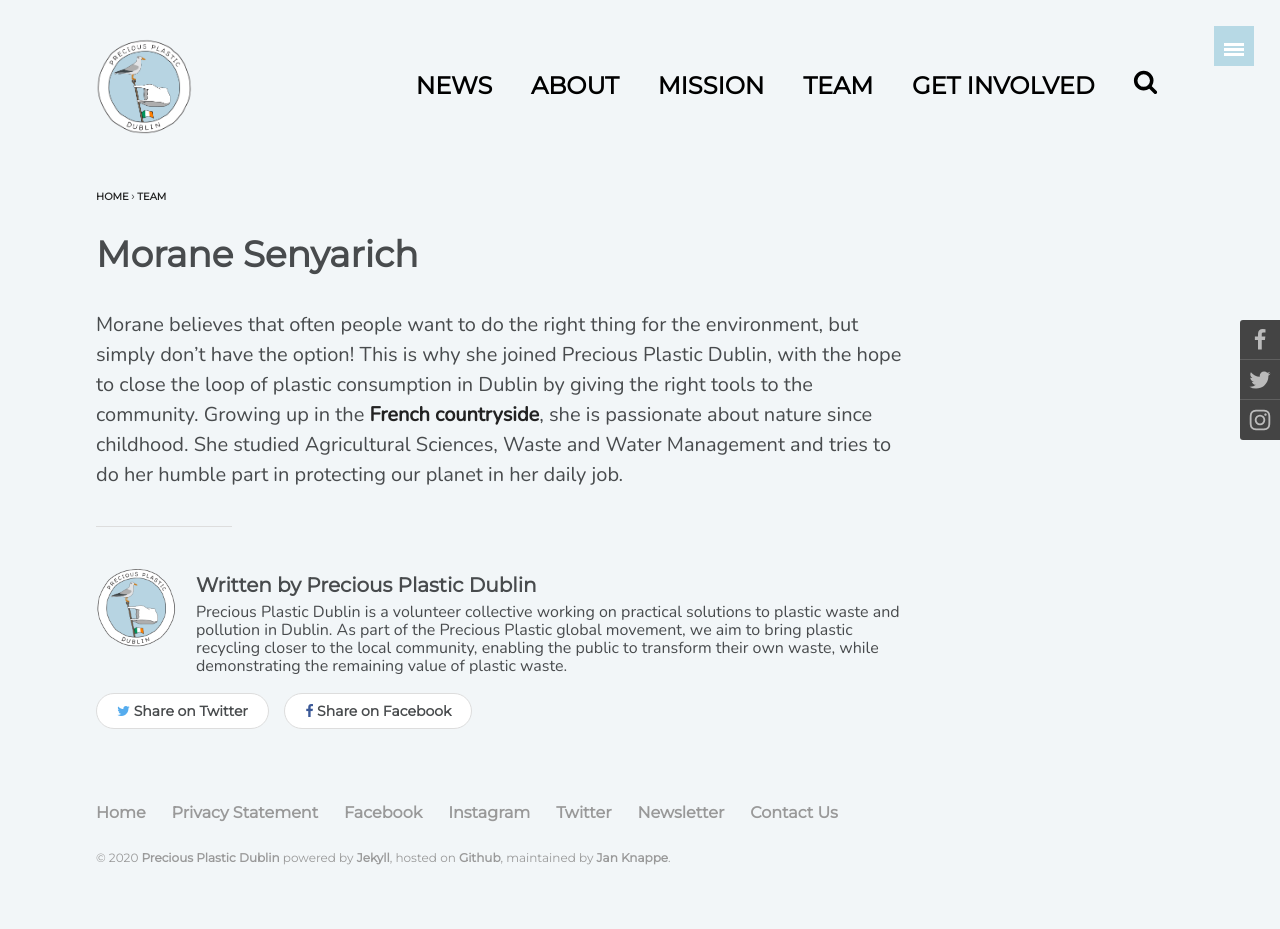
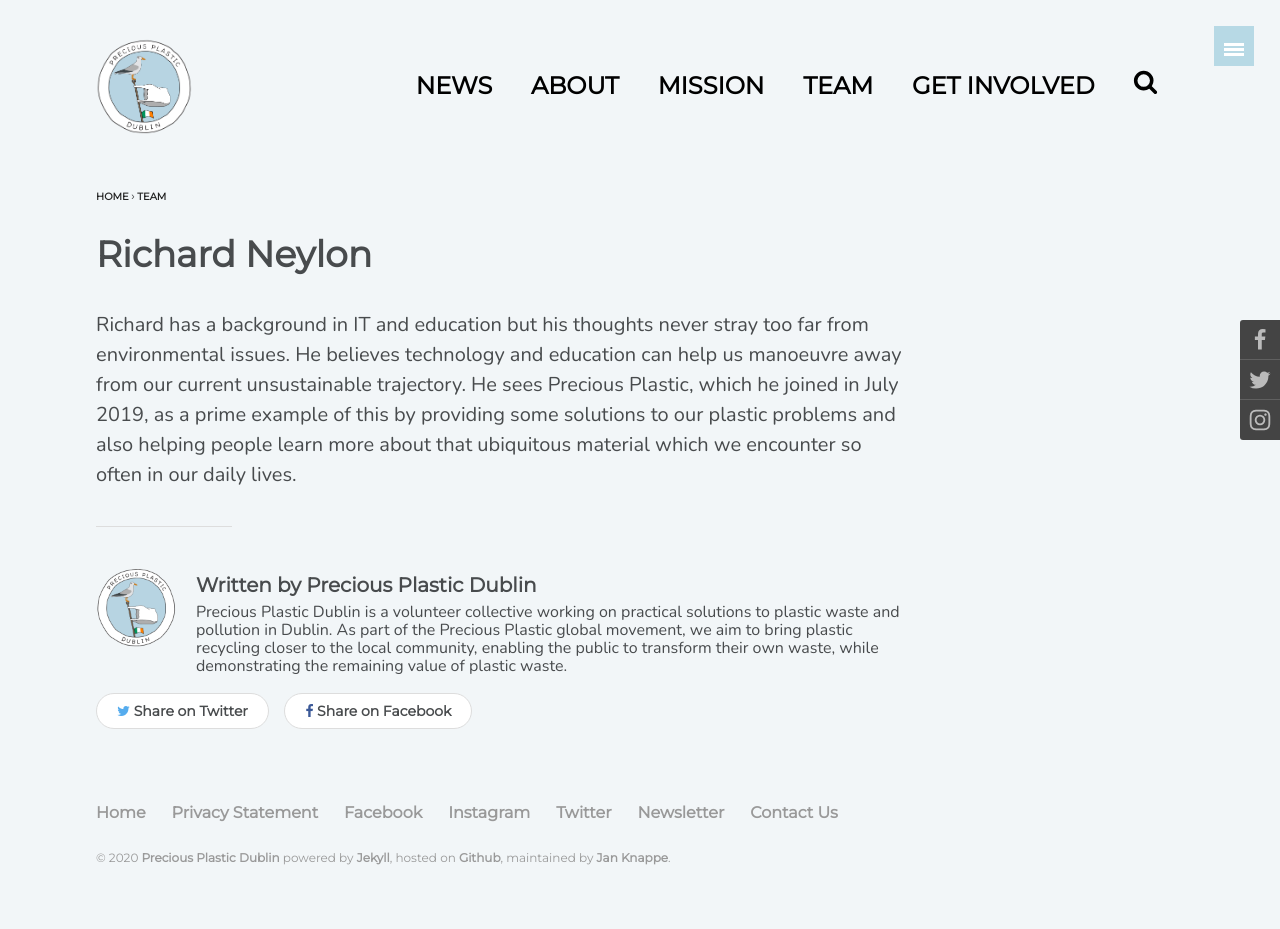
Before and after one commit to preciousplasticdublin/preciousplasticdublin.github.io, a Jekyll site: the page built from _posts/team/2000-01-05-richard-neylon.md, in a window 1280 px wide. Built offline with Jekyll 4.4.1, drawn with Linux system fonts in a browser that asks for light colours; comment, search, counter and statistics services are not loaded.

Commit message:
adds richard to team

```diff
--- a/_posts/team/2000-01-05-richard-neylon.md
+++ b/_posts/team/2000-01-05-richard-neylon.md
@@ -1,11 +1,11 @@
 ---
 layout: post
-title: Morane Senyarich
+title: Richard Neylon
 
 category: team
 
 image:
-  teaser : pages/team/morane-senyarich.png
+  teaser : pages/team/richard-neylon.png
 ---
 
-Morane believes that often people want to do the right thing for the environment, but simply don’t have the option! This is why she joined Precious Plastic Dublin, with the hope to close the loop of plastic consumption in Dublin by giving the right tools to the community. Growing up in the [French countryside](https://travel.usnews.com/gallery/15-beautiful-places-to-visit-in-the-french-countryside), she is passionate about nature since childhood. She studied Agricultural Sciences, Waste and Water Management and tries to do her humble part in protecting our planet in her daily job.
+Richard has a background in IT and education but his thoughts never stray too far from environmental issues. He believes technology and education can help us manoeuvre away from our current unsustainable trajectory. He sees Precious Plastic, which he joined in July 2019, as a prime example of this by providing some solutions to our plastic problems and also helping people learn more about that ubiquitous material which we encounter so often in our daily lives.
```
